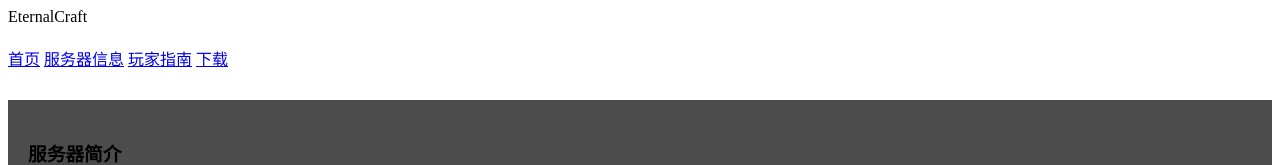
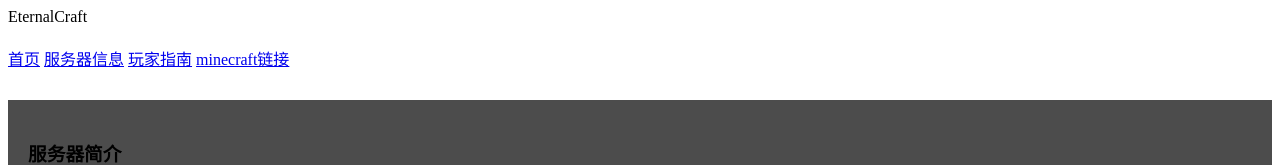
Before and after one commit to ljmrhj/ljmrhj.github.io, a plain HTML site: page about.html in a window 1280 px wide. Shown: the top 165 px of the page. Drawn offline with Linux system fonts and the light colour scheme.

Commit message:
Update about.html

```diff
--- a/about.html
+++ b/about.html
@@ -60,7 +60,7 @@
                 <a href="index.html" class="pixel-button">首页</a>
                 <a href="about.html" class="pixel-button">服务器信息</a>
                 <a href="guide.html" class="pixel-button">玩家指南</a>
-                <a href="download.html" class="pixel-button">下载</a>
+                <a href="addres.html" class="pixel-button">minecraft链接</a>
             </nav>
         </header>
 
```
